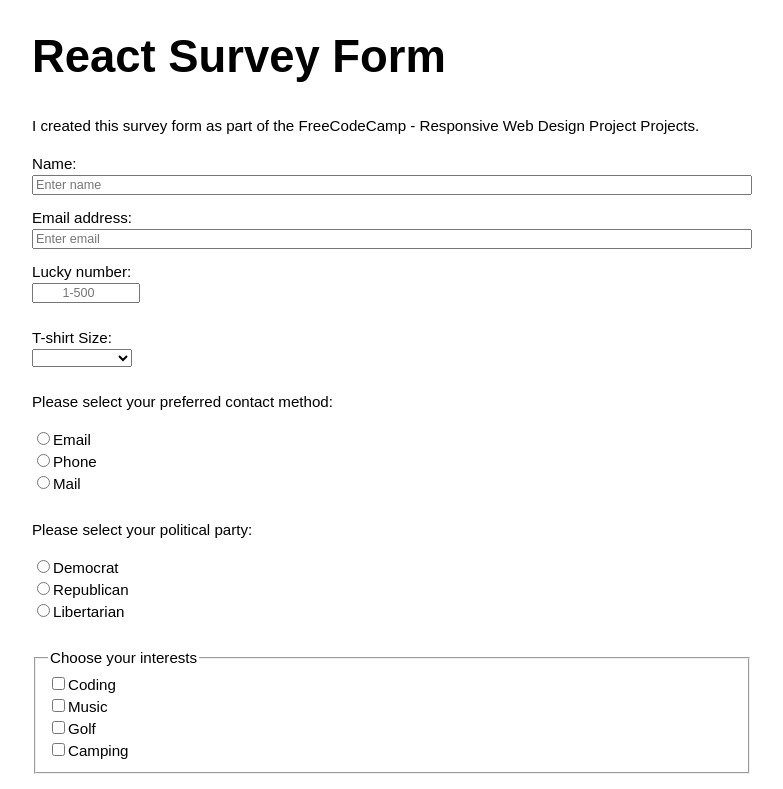
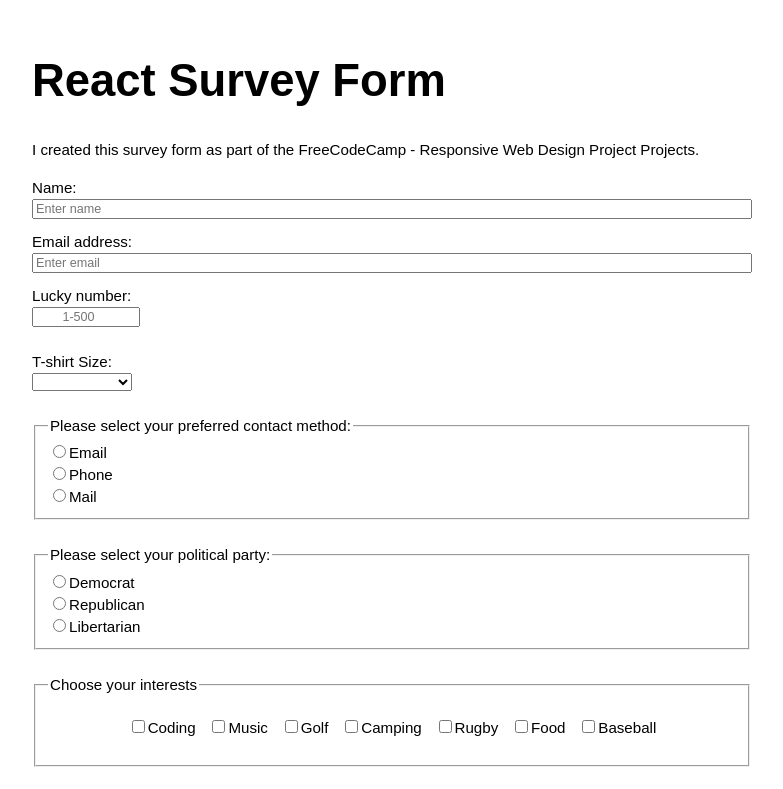
Before and after one commit to TheNewStyles/survey-form, a React (Create React App) app: page / in a window 1280 px wide. Shown: the top 789 px of the page, without its empty margins (248-1031 px from the left). Built offline with nearby package versions, Linux system fonts and the light colour scheme.

Commit message:
Add more flex box to components for layout. TODO add styles to each component

```diff
--- a/src/components/Comments.js
+++ b/src/components/Comments.js
@@ -1,10 +1,12 @@
 import React, { Component } from 'react';
+
+import '../styles/Comments.css';
 
 class Contact extends Component {
   render() {
     return (
         <article>
-            <textarea name="comments" rows="10" cols="50" placeholder="Please write down any questions or comments here. Thank you!"></textarea>
+            <textarea name="comments" className="comments-text-area" rows="10" cols="50" placeholder="Please write down any questions or comments here. Thank you!"></textarea>
         </article>
     );
   }
--- a/src/components/ContactMethod.js
+++ b/src/components/ContactMethod.js
@@ -6,8 +6,8 @@ class ContactMethod extends Component {
   render() {
     return (
         <article>
-            <p >Please select your preferred contact method:</p>
-            <div className="contact-method-container">
+            <fieldset className="contact-method-container">
+                <legend>Please select your preferred contact method:</legend>
                 <span>
                     <input id="email-radio-button" name="contact-method"type="radio" value="email"/>
                     <label htmlFor="contactChoice1">Email</label>
@@ -20,7 +20,7 @@ class ContactMethod extends Component {
                     <input id="mail-radio-button" name="contact-method" type="radio" value="mail"/>
                     <label htmlFor="contactChoice3">Mail</label>
                 </span>
-            </div>
+            </fieldset>
         </article>
     );
   }
--- a/src/components/Form.js
+++ b/src/components/Form.js
@@ -12,7 +12,7 @@ class Form extends Component {
   render() {
     return (
     <section className="item">
-        <form>
+        <form action="">
             <UserInfo />
             <ShirtSize />
             <ContactMethod />
--- a/src/components/Interests.js
+++ b/src/components/Interests.js
@@ -1,4 +1,6 @@
 import React, { Component } from 'react';
+
+import '../styles/Interests.css';
 
 class Interests extends Component {
   render() {
@@ -6,22 +8,37 @@ class Interests extends Component {
     <article>
         <fieldset>
             <legend>Choose your interests</legend>
-            <div>
-                <input type="checkbox" id="coding" name="interest" value="coding"/>
-                <label htmlFor="coding">Coding</label>
+            <div className="interests-container">
+                <span className="interests-item">
+                    <input id="coding" type="checkbox"  name="interest" value="coding"/>
+                    <label htmlFor="coding">Coding</label>
+                </span>
+                <span className="interests-item">
+                    <input id="music" type="checkbox"  name="interest" value="music"/>
+                    <label htmlFor="music">Music</label>
+                </span>
+                <span className="interests-item">
+                    <input id="golf" type="checkbox" name="interest" value="golf"/>
+                    <label htmlFor="golf">Golf</label>
+                </span>
+                <span className="interests-item">
+                    <input id="camping" type="checkbox" name="interest" value="camping"/>
+                    <label htmlFor="camping">Camping</label>
+                </span>
+                <span className="interests-item">
+                    <input id="rugby" type="checkbox" name="interest" value="rugby"/>
+                    <label htmlFor="rugby">Rugby</label>
+                </span>
+                <span className="interests-item">
+                    <input id="food" type="checkbox" name="interest" value="food"/>
+                    <label htmlFor="food">Food</label>
+                </span>
+                <span className="interests-item">
+                    <input id="baseball" type="checkbox" name="interest" value="baseball"/>
+                    <label htmlFor="baseball">Baseball</label>
+                </span>
             </div>
-            <div>
-                <input type="checkbox" id="music" name="interest" value="music"/>
-                <label htmlFor="music">Music</label>
-            </div>
-            <div>
-                <input type="checkbox" id="golf" name="interest" value="golf"/>
-                <label htmlFor="golf">Golf</label>
-            </div>
-            <div>
-                <input type="checkbox" id="camping" name="interest" value="camping"/>
-                <label htmlFor="camping">Camping</label>
-            </div>
+
         </fieldset>
     </article>
     );
--- a/src/components/PoliticalParty.js
+++ b/src/components/PoliticalParty.js
@@ -6,8 +6,8 @@ class PoliticalParty extends Component {
   render() {
     return (
         <article>
-            <p>Please select your political party:</p>
-            <div className="political-party-container">
+            <fieldset className="political-party-container">
+                <legend>Please select your political party:</legend>
                 <span>
                     <input id="democrat-radio-button" name="political-party" type="radio" value="Democrat"/>
                     <label htmlFor="democrat-radio-button">Democrat</label>
@@ -20,7 +20,7 @@ class PoliticalParty extends Component {
                     <input id="libertarian-radio-button" name="political-party" type="radio" value="Libertarian"/>
                     <label htmlFor="libertarian-radio-button">Libertarian</label>
                 </span>
-            </div>
+            </fieldset>
         </article>
     );
   }
--- a/src/styles/App.css
+++ b/src/styles/App.css
@@ -3,6 +3,8 @@
   flex-direction: column;
 
   text-align: left;
+
+  margin: 1.5em;
 }
 
 .item {
--- /dev/null
+++ b/src/styles/Comments.css
@@ -0,0 +1,3 @@
+.comments-text-area {
+    width: 100%;
+}
--- a/src/styles/Interests.css
+++ b/src/styles/Interests.css
@@ -1,22 +1,10 @@
-.item-a {
-    grid-area: header;
-}
-.item-b {
-    grid-area: main;
-}
-.item-c {
-    grid-area: sidebar;
-}
-.item-d {
-    grid-area: footer;
+.interests-container {
+    display: flex;
+    justify-content: center;
+    flex-wrap: wrap;
+    align-items: baseline;
 }
 
-.interests-container {
-    grid-template-columns: 25% 25% 25% 25%;
-    grid-template-rows: auto;
-
-    grid-template-areas:
-    "header header header header"
-    "main main . sidebar"
-    "footer footer footer footer";
+.interests-item {
+    margin: 1em 0.4em 1em 0.4em;
 }
```
